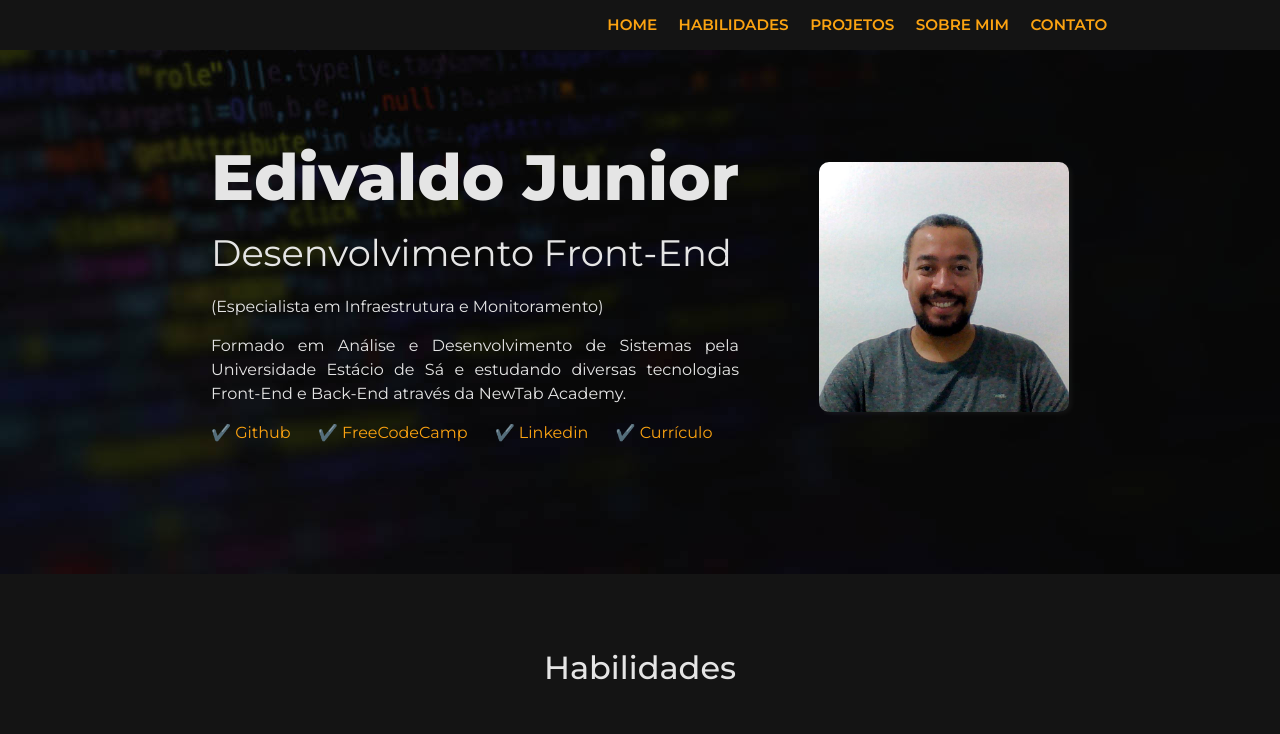
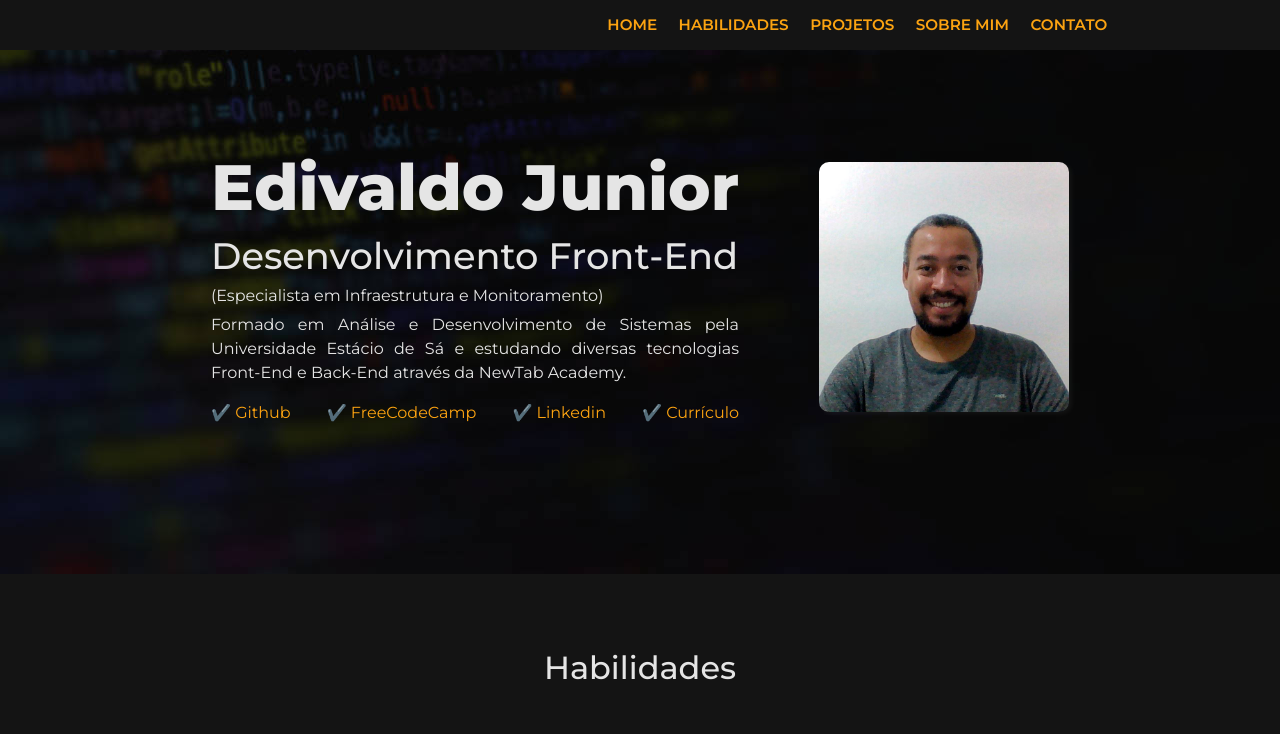
Before and after one commit to EdiJunior88/Portfolio, a plain HTML site: page index.html in a window 1280 px wide. Shown: the top 734 px of the page. Drawn offline with Linux system fonts and the light colour scheme.

Commit message:
Ajustes no HTML e CSS - Alterações da formatação via CSS dos títulos e subtitulos - Aletração na formatação via CSS do texto Sobre mim

```diff
--- a/css/index.css
+++ b/css/index.css
@@ -121,7 +121,6 @@
 
 .subtitulo {
   font-size: 2.3em;
-  padding-bottom: 15px;
 }
 
 .subtitulo2,
@@ -130,11 +129,10 @@
   font-weight: 400;
   word-wrap: break-word;
   text-align: left;
-  padding-bottom: 15px;
 }
 
 .subtitulo3 {
-  line-height: 150%;
+  /* line-height: 150%; */
   text-align: justify;
 }
 
@@ -148,12 +146,11 @@
   box-shadow: 3px 2px 5px 0px var(--cor-sombra);
 }
 
-.cabecalho-links .links {
-  padding-right: 23px;
-}
-
-.cabecalho-links .links:nth-child(4) {
-  padding: 0px;
+.cabecalho-links {
+  display: flex;
+  flex-wrap: wrap;
+  justify-content: space-between;
+  width: 100%;
 }
 
 .links {
@@ -224,7 +221,8 @@
 
 /* Carousel Imagens Projeto */
 .carousel {
-  width: 800px;
+  width: 100%;
+  max-width: 800px;
   padding-top: 30px;
 }
 
@@ -268,11 +266,21 @@
 }
 
 .texto-sobre-mim {
-  width: 73%;
+  max-width: 800px;
   color: var(--cor-texto);
   text-align: justify;
   padding-top: 30px;
   text-indent: 3em;
+  font-size: 1.2rem;
+}
+
+.texto-sobre-mim a {
+  text-decoration: underline;
+  text-underline-offset: 2px;
+}
+
+.texto-sobre-mim p:nth-child(4) {
+  text-align: right;
 }
 
 /* Corpo da Página - Contato */
--- a/index.html
+++ b/index.html
@@ -37,10 +37,10 @@
 
     <div class="container-cabecalho-titulo">
       <div class="cabecalho-titulo">
-        <span class="titulo">Edivaldo Junior</span>
-        <span class="subtitulo">Desenvolvimento Front-End</span>
-        <span class="subtitulo2">(Especialista em Infraestrutura e Monitoramento)</span>
-        <span class="subtitulo3">Formado em Análise e Desenvolvimento de Sistemas pela Universidade Estácio de Sá e estudando diversas tecnologias Front-End e Back-End através da NewTab Academy.</span>
+        <h1 class="titulo">Edivaldo Junior</h1>
+        <h2 class="subtitulo">Desenvolvimento Front-End</h2>
+        <h3 class="subtitulo2">(Especialista em Infraestrutura e Monitoramento)</h3>
+        <p class="subtitulo3">Formado em Análise e Desenvolvimento de Sistemas pela Universidade Estácio de Sá e estudando diversas tecnologias Front-End e Back-End através da NewTab Academy.</p>
 
         <div class="cabecalho-links">
           <a class="links" href="https://github.com/EdiJunior88" target="_blank">✔️&nbsp;Github</a>
@@ -211,7 +211,7 @@
           </p>
 
           <p>
-            E isso é tudo pe..pe..pe..pe..pessoal!!!! 🐷
+            - E isso é tudo pe..pe..pe..pe..pessoal!!!! 🐷
           </p>
         </div>
       </div>
```
